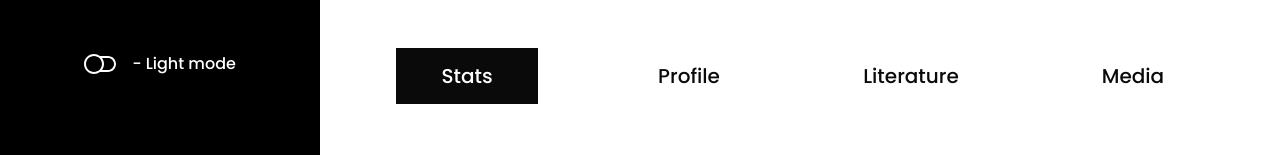
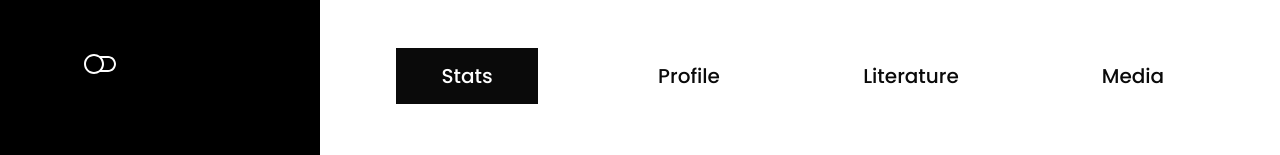
Before and after one commit to First-Derivative/ashhatz, a React (Create React App) app in the folder frontend/: page / in a window 1280 px wide. Shown: the top 155 px of the page. Built offline with nearby package versions, Linux system fonts and the light colour scheme.

Commit message:
Add hover to DarkmodeSwitch

```diff
--- a/frontend/src/components/DarkmodeSwitch.js
+++ b/frontend/src/components/DarkmodeSwitch.js
@@ -1,4 +1,4 @@
-import React from 'react'
+import React, { useState} from 'react'
 import { useDarkmodeUpdate, useDarkmode } from '../DarkmodeContext';
 import { ReactComponent as ToggleOn } from '../assets/toggle-on.svg';
 import { ReactComponent as ToggleOff } from '../assets/toggle-off.svg'
@@ -7,16 +7,31 @@ function DarkmodeSwitch() {
   const darkmode = useDarkmode();
   const handleClick = useDarkmodeUpdate();
 
+  const [ isShown, setIsShown ] = useState(false)
+
   const iconStyle = {
     width: '32px',
     height: '32px',
     cursor: 'pointer'
   }
 
+  const handleMouseEnter = () =>{
+    setIsShown(true)
+  }
+  const handleMouseLeave = () =>{
+    setIsShown(false)
+  }
+
   return (
-    <div className="d-inline-flex px-3 px-sm-5 mt-3 mt-sm-5">
-        {darkmode ?  <ToggleOn style={iconStyle} onClick={handleClick}/> : < ToggleOff style={iconStyle} onClick={handleClick} />}
-      <div className='p my-auto ms-3'>
+    <div className="d-inline-flex px-3 px-sm-5 mt-3 mt-sm-5" onMouseEnter={handleMouseEnter}  onMouseLeave={handleMouseLeave}>
+        {darkmode ?
+        <ToggleOn
+        style={iconStyle}
+        onClick={handleClick}/> :
+        < ToggleOff
+        style={iconStyle}
+        onClick={handleClick}/>}
+      <div className={`p my-auto ms-3 ${ isShown ? '' : 'invisible'}`}>
         { darkmode ? '- Dark mode' : '- Light mode'}
       </div>
     </div>
--- a/frontend/src/utils/GlobalStyles.js
+++ b/frontend/src/utils/GlobalStyles.js
@@ -26,6 +26,13 @@ function GlobalStyle({children}) {
     cursor: pointer
   }
 
+  .invisible {
+    visibility: hidden;
+  }
+
+  .visibile {
+    visibility: visible;
+  }
   `
 
   return (
```
